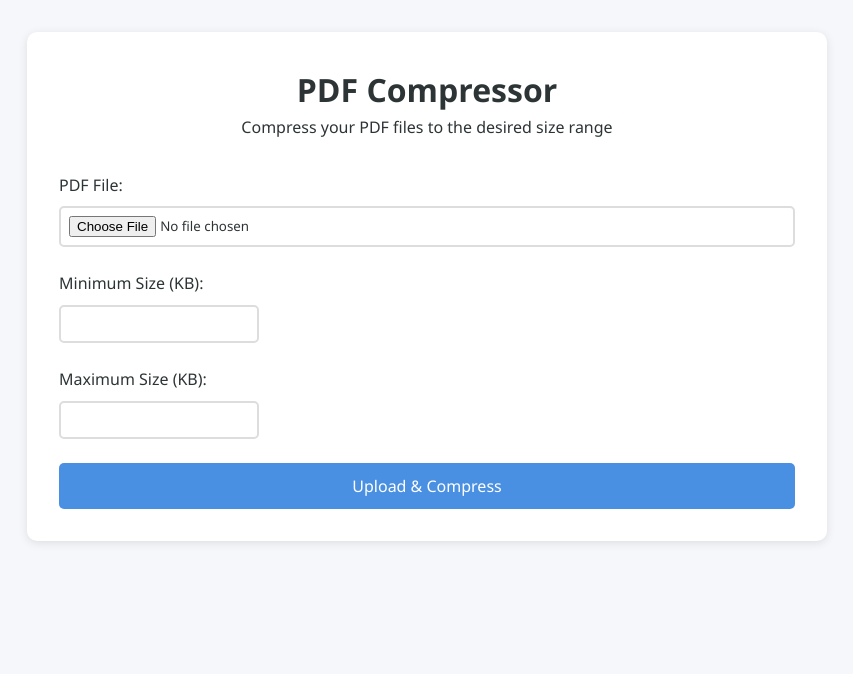
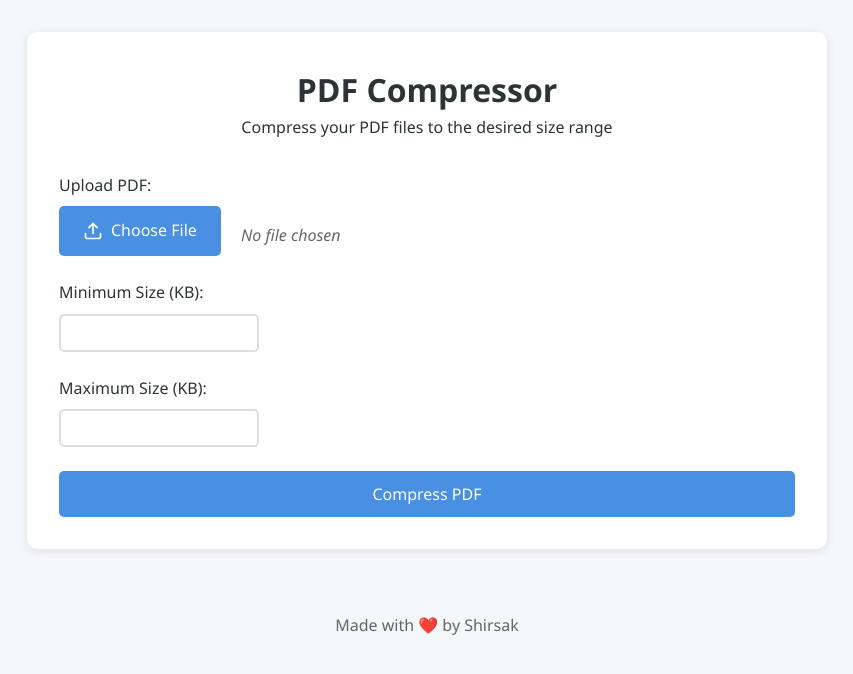
Before and after one commit to shirsakm/pdf-compressor, a Flask app: page / in a window 1280 px wide. Shown: the top 674 px of the page, without its empty margins (213-1066 px from the left). Run offline with Flask 3, Linux system fonts and the light colour scheme; parts of the project's set-up code (start-up, migrations or seed data) failed here and were passed over; some libraries are stand-ins or nearby versions.

Commit message:
Added note, added theming to upload button

```diff
--- a/static/css/styles.css
+++ b/static/css/styles.css
@@ -106,3 +106,58 @@ input[type="number"] {
     background-color: var(--primary-color);
     color: white;
 }
+
+@media (max-width: 768px) {
+    .container {
+        background: transparent;
+        box-shadow: none;
+        padding: 1rem;
+        margin: 1rem;
+    }
+}
+
+.footer {
+    text-align: center;
+    padding: 2rem 0;
+    color: #666;
+    margin-top: auto;
+}
+
+/* Custom file upload styling */
+.file-input-wrapper {
+    position: relative;
+    overflow: hidden;
+    display: inline-block;
+}
+
+.file-input {
+    font-size: 100px;
+    position: absolute;
+    left: 0;
+    top: 0;
+    opacity: 0;
+    cursor: pointer;
+}
+
+.custom-file-btn {
+    background-color: var(--primary-color);
+    color: white;
+    padding: 0.75rem 1.5rem;
+    border: none;
+    border-radius: 5px;
+    cursor: pointer;
+    transition: background-color 0.3s ease;
+    display: inline-flex;
+    align-items: center;
+    gap: 0.5rem;
+}
+
+.custom-file-btn:hover {
+    background-color: #357abd;
+}
+
+.file-name {
+    margin-left: 1rem;
+    color: #666;
+    font-style: italic;
+}
--- a/templates/base.html
+++ b/templates/base.html
@@ -20,5 +20,9 @@
     <div class="container">
         {% block content %}{% endblock %}
     </div>
+
+    <footer class="footer">
+        Made with ❤️ by Shirsak
+    </footer>
 </body>
 </html>
--- a/templates/home.html
+++ b/templates/home.html
@@ -8,8 +8,19 @@
 
     <form method="post" enctype="multipart/form-data" class="upload-form">
         <div class="form-group">
-            <label>PDF File:</label>
-            <input type="file" name="file" accept=".pdf" required>
+            <label>Upload PDF:</label>
+            <div class="file-input-wrapper">
+                <input type="file" name="file" id="fileInput" class="file-input" accept=".pdf" required>
+                <label for="fileInput" class="custom-file-btn">
+                    <svg xmlns="http://www.w3.org/2000/svg" width="20" height="20" viewBox="0 0 24 24" fill="none" stroke="currentColor" stroke-width="2" stroke-linecap="round" stroke-linejoin="round">
+                        <path d="M21 15v4a2 2 0 0 1-2 2H5a2 2 0 0 1-2-2v-4"></path>
+                        <polyline points="17 8 12 3 7 8"></polyline>
+                        <line x1="12" y1="3" x2="12" y2="15"></line>
+                    </svg>
+                    Choose File
+                </label>
+                <span class="file-name" id="fileName">No file chosen</span>
+            </div>
         </div>
 
         <div class="form-group">
@@ -22,6 +33,13 @@
             <input type="number" name="max_size" required min="20">
         </div>
 
-        <button type="submit" class="btn">Upload & Compress</button>
+        <button type="submit" class="btn">Compress PDF</button>
     </form>
+
+    <script>
+        document.getElementById('fileInput').addEventListener('change', function(e) {
+            const fileName = e.target.files[0] ? e.target.files[0].name : 'No file chosen';
+            document.getElementById('fileName').textContent = fileName;
+        });
+    </script>
 {% endblock %}
```
